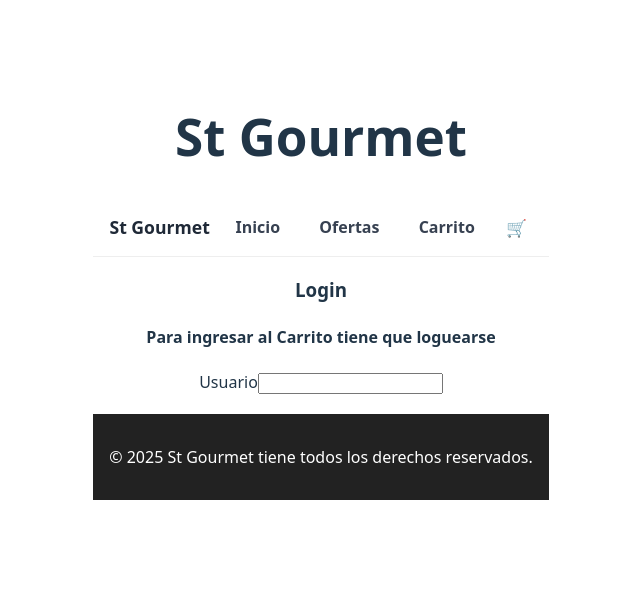
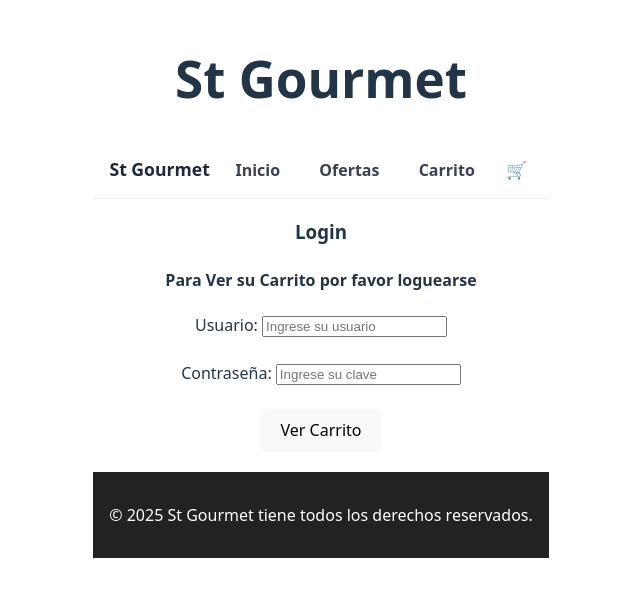
Before and after one commit to Sergio-Tolaba/st-gourmet, a React (Vite) app: page /login in a window 1280 px wide. Shown: the part 113-710 px from the top of the page, without its empty margins (319-959 px from the left). Built offline with nearby package versions, Linux system fonts and the light colour scheme.

Commit message:
completando el login

```diff
--- a/src/App.jsx
+++ b/src/App.jsx
@@ -1,40 +1,48 @@
 import './App.css';
-import { Routes, Route } from "react-router-dom";
+import { Routes, Route } from 'react-router-dom';
 import Header from './components/Header';
 import NavBar from './components/NavBar';
 import DetalleProducto from './pages/DetalleProducto';
 import Ofertas from './pages/Ofertas';
 import Carrito from './components/Carrito';
-import Inicio from './pages/Inicio'
+import Inicio from './pages/Inicio';
 import Footer from './components/Footer';
 import { useState } from 'react';
 import RutaProtegida from './components/RutaProtegida';
 import Login from './pages/Login';
 
-
-
 function App() {
-  const [logueado, setLogueado]=useState(false)
+  const [logueado, setLogueado] = useState(false);
   return (
     <>
       <Header />
       <NavBar />
       <Routes>
-
         <Route path="/" element={<Inicio />} />
         <Route path="/ofertas" element={<Ofertas />} />
-          <Route path="/carrito" element={
+        <Route path="/login" element={<Login setLogueado={setLogueado} />} />
+        <Route
+          path="/carrito"
+          element={
             <RutaProtegida logueado={logueado}>
-                  <Carrito/>
+              <Carrito />
             </RutaProtegida>
-
-            } />
-          <Route path="/login" element={<Login />} />
-
-          <Route path="/productos/:id" element={<DetalleProducto />} />
+          }
+        />
 
 
 
+
+        <Route path="/productos/:id" element={<DetalleProducto />} />
+        <Route
+          path="*"
+          element={
+            <div>
+              Ruta no definida, error: 404 <br />
+              Por favor ingrese URL válido
+            </div>
+          }
+        />
       </Routes>
 
       <Footer />
--- a/src/pages/Login.jsx
+++ b/src/pages/Login.jsx
@@ -1,18 +1,50 @@
-import { Link } from 'react-router-dom';
+import { useNavigate} from 'react-router-dom';
+import {useState} from 'react'
 
-const Login = () => {
+const Login = ({setLogueado}) => {
+  const [usuario, setUsuario] = useState('');
+  const [clave, setClave] = useState('');
+  const [error, setError] = useState('');
+  const navigate = useNavigate();
+
+  const verCarrito = (e)=>{
+    e.preventDefault()
+
+    if (usuario ==='admin' && clave ==='3456'){
+      setLogueado(true)
+      navigate ('/carrito')
+    }else{
+      setError('Usuario o contraseña incorrectos')
+    }
+  }
+
   return (
     <>
       <h3>Login</h3>
-      <h4>Para ingresar al Carrito tiene que loguearse </h4>
-      <form action="">
-        <label for="">Usuario</label>
-        <input type="text"/>
+      <h4>Para <span>Ver su Carrito</span> por favor loguearse </h4>
+      <form onSubmit={verCarrito} >
+        <label for="">Usuario: </label>
+        <input
+          type="text"
+          placeholder="Ingrese su usuario"
+          value={usuario}
+          onChange={(e)=>setUsuario(e.target.value)}
+          /> <br />
+        <br />
+        <label for="">Contraseña: </label>
+        <input
+          type="password"
+          placeholder="Ingrese su clave"
+          value={clave}
+          onChange={(e)=>setClave(e.target.value)}
+          />
+        <br />
+        <br />
+        <button type="submit">Ver Carrito</button>
       </form>
+      {error ? <p>{error}</p>:null }
+    </>
+  );
+};
 
-
-    </>
-  )
-}
-
-export default Login
+export default Login;
```
Also changed, not shown: src/components/Carrito.jsx (+0 -14 lines), src/pages/CarritoAviso.css (deleted, +0 -8 lines). Lines whose indentation alone changed are shown as unchanged.
